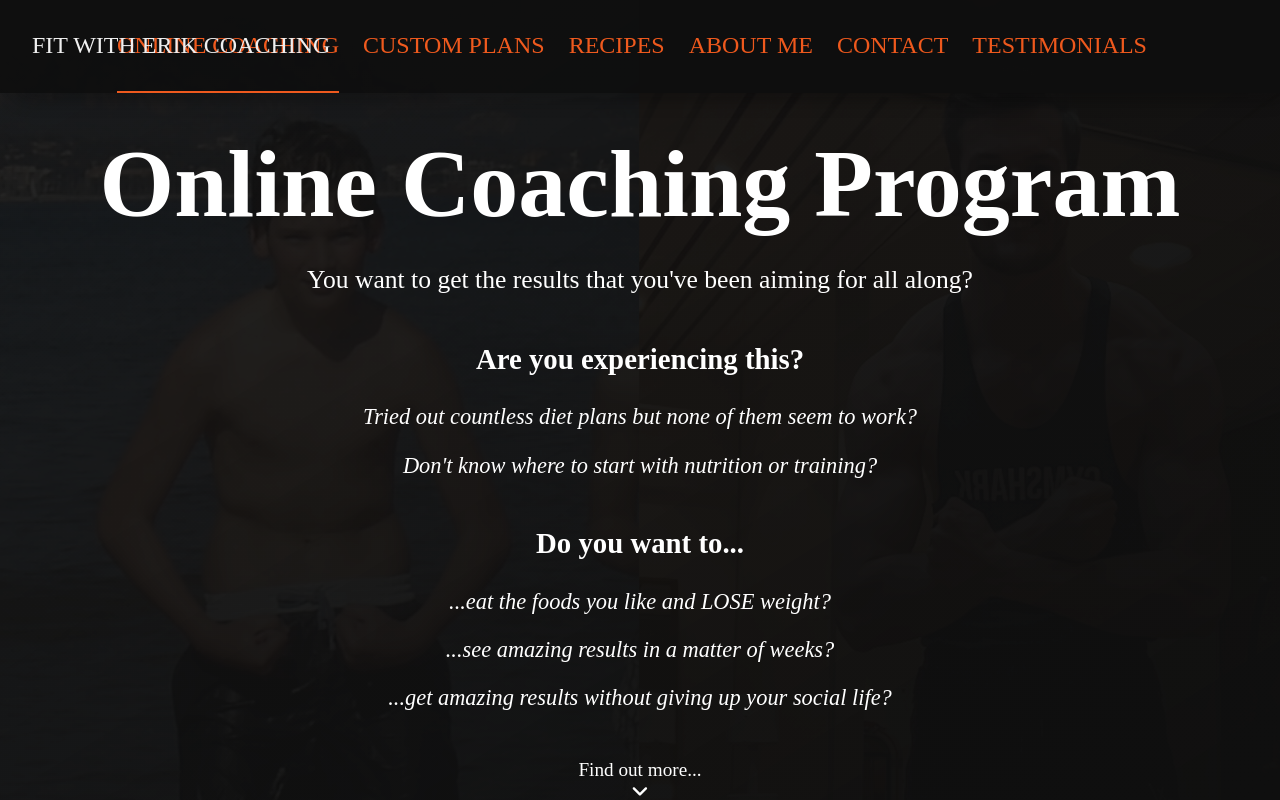
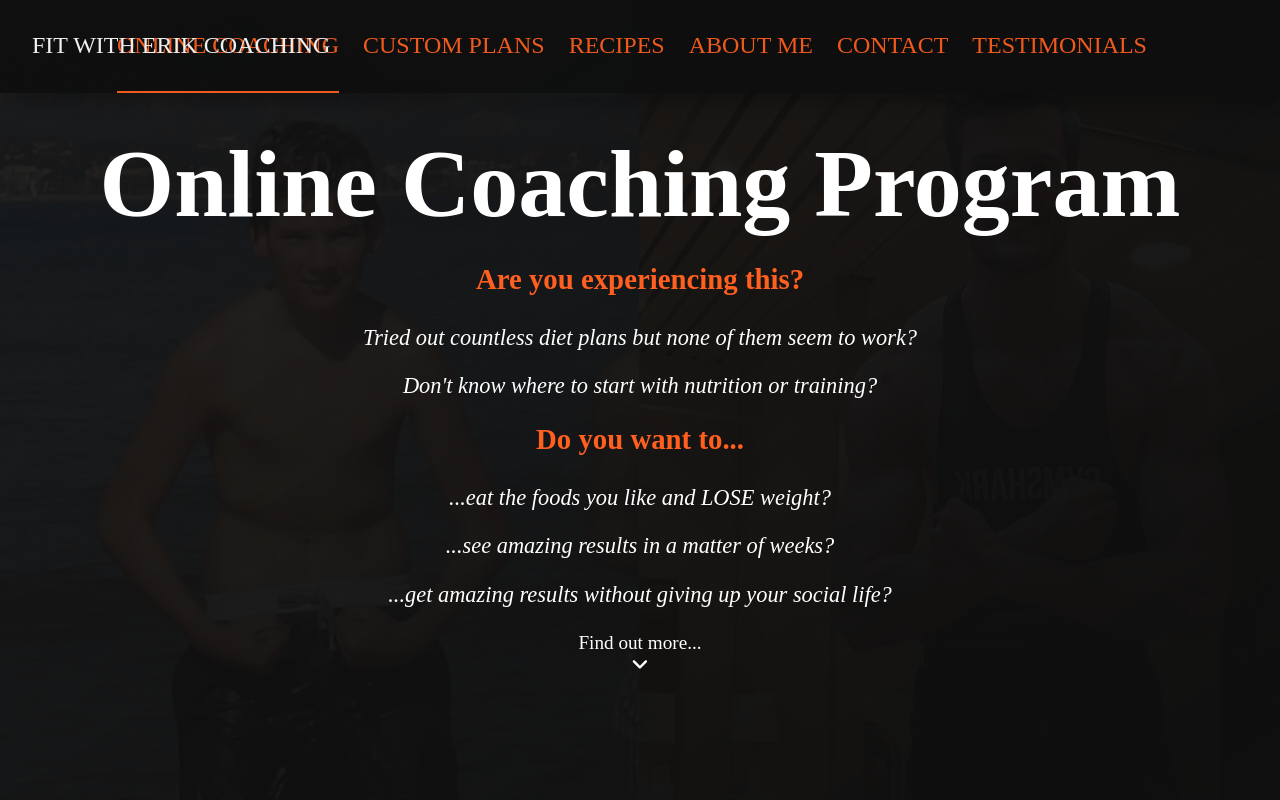
Before and after one commit to Merlijnmacgillavry/FitWithErik, a Vue app in the folder fitwitherik-website/: page /online_coaching in a window 1280 px wide. Shown: the top 800 px of the page. Built offline with nearby package versions, Linux system fonts and the light colour scheme; a web font is replaced by a local one.

Commit message:
resolves #63

```diff
--- a/fitwitherik-website/src/components/Online_Coaching.vue
+++ b/fitwitherik-website/src/components/Online_Coaching.vue
@@ -2,9 +2,6 @@
   <div class="coaching">
     <section class="coaching__1">
       <h2 class="coaching__1__title">Online Coaching Program</h2>
-      <p class="coaching__1__tagline">
-        You want to get the results that you've been aiming for all along?
-      </p>
       <div class="coaching__1__text">
         <h4>Are you experiencing this?</h4>
         <p class="italic">
@@ -131,8 +128,9 @@ export default {
       margin: 1em 0px;
     }
     &__text {
-      margin: 3em 0px;
+      margin: 1.5em 0px;
       h4 {
+        color: $primary-color;
         font-size: 1.4rem;
         margin-bottom: 1em;
       }
```
